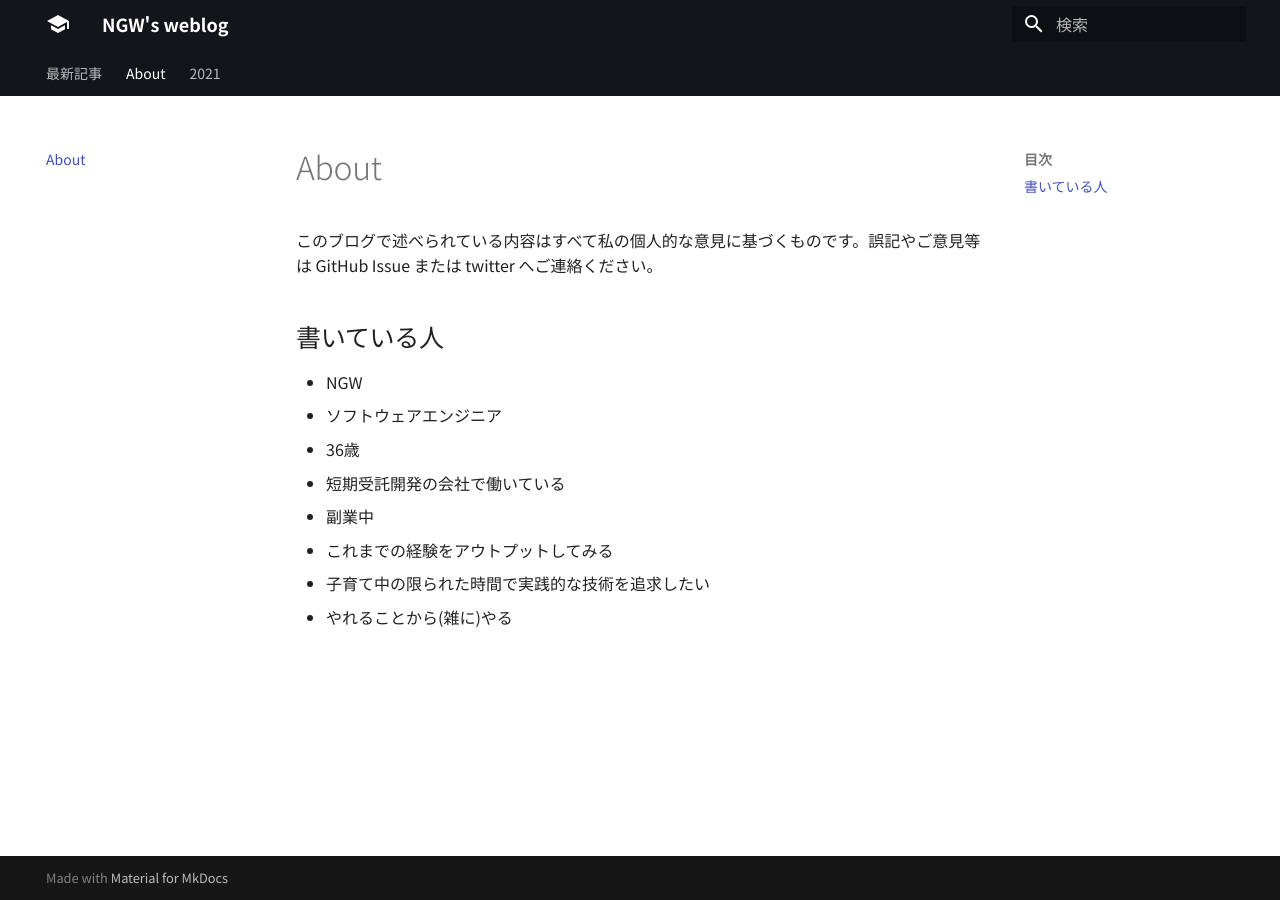
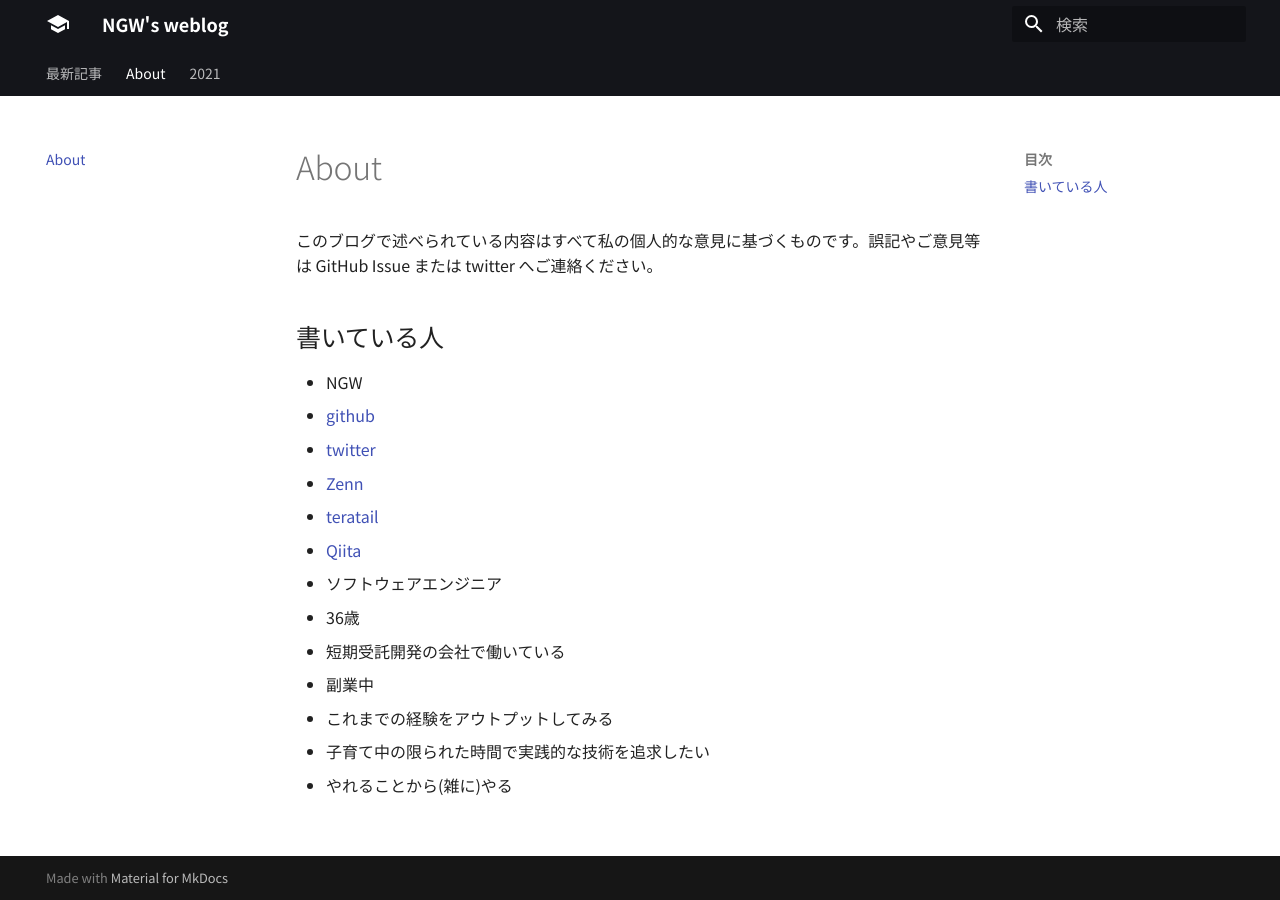
Before and after one commit to ngwork0301/mkdocs-blog, an MkDocs documentation site: the page built from blog/docs/about.md, in a window 1280 px wide. Built offline with MkDocs 1.6.1 and Material for MkDocs 9.7.7, drawn with Linux system fonts in a browser that asks for light colours; some web fonts are replaced.

Commit message:
Update about.

```diff
--- a/blog/docs/about.md
+++ b/blog/docs/about.md
@@ -4,6 +4,11 @@
 
 ## 書いている人
 * NGW
+  * [github](https://github.com/ngwork0301)
+  * [twitter](https://twitter.com/ngwork0301)
+  * [Zenn](https://zenn.dev/ngw)
+  * [teratail](https://teratail.com/users/NGW)
+  * [Qiita](https://qiita.com/NGW)
 * ソフトウェアエンジニア
 * 36歳
 * 短期受託開発の会社で働いている
--- a/blog/mkdocs.yml
+++ b/blog/mkdocs.yml
@@ -21,11 +21,11 @@ theme:
 extra:
   social:
     - icon: fontawesome/brands/github-alt
-      link: https://github.com/fereria
+      link: https://github.com/ngwork0301
     - icon: fontawesome/brands/twitter
-      link: https://twitter.com/fereria
+      link: https://twitter.com/ngwork0301
     - icon: fontawesome/solid/bookmark
-      link: https://zenn.dev/remiria
+      link: https://zenn.dev/ngw
 
 markdown_extensions:
     - meta
```
